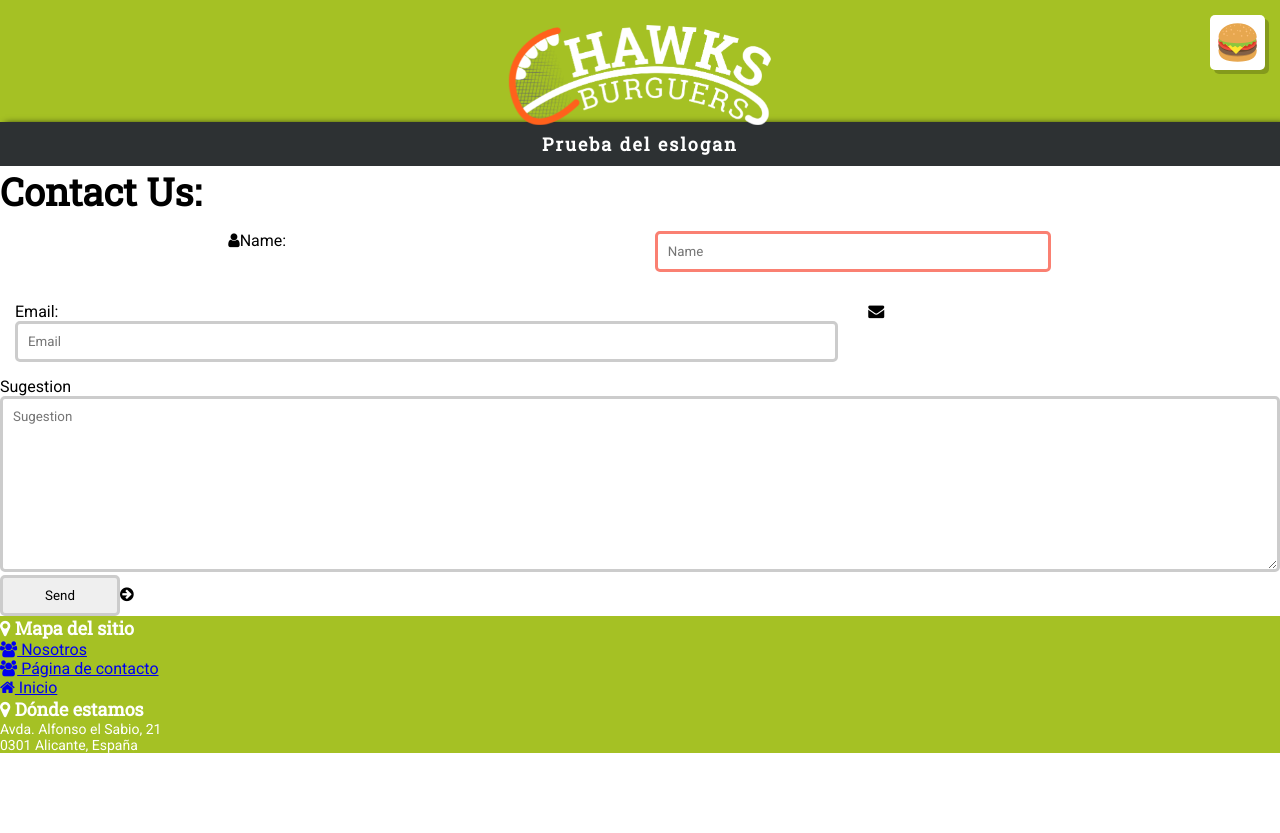
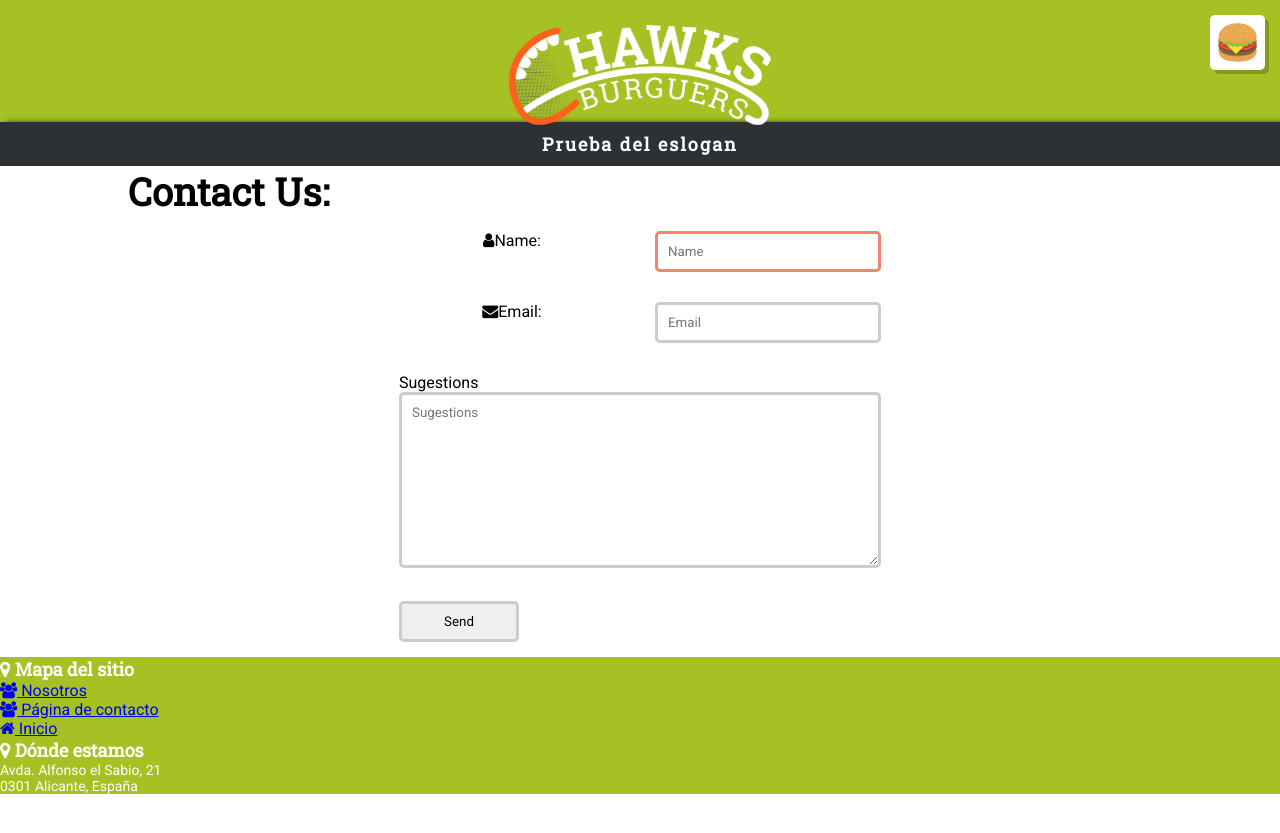
Before and after one commit to cArlitXs/HawksBurgers, a Jekyll site: the page built from contacto.html, in a window 1280 px wide. Shown: the top 833 px of the page. Built offline with Jekyll 4.4.1, drawn with Linux system fonts in a browser that asks for light colours.

Commit message:
Estilos al boton y todo centrado

```diff
--- a/contacto.html
+++ b/contacto.html
@@ -5,37 +5,49 @@ permalink: /contacto
 icon: "fa-users"
 menu: "yes"
 ---
-<div>
+<div class="container">
 	<div id="contenidoContacto">
-		<div >
+
 			<div id="tituloContacto"><h1>Contact Us:<h1></div>
-		</div>
 
 		<form>
 			<div class="row">
-				<div class="col-2 col-s-12">
+				<div class="col-3 col-s-12"></div>
+				<div class="col-3 col-s-12" style="text-align:center">
+					<label><i class="fa fa-user"></i>Name:</label>
 				</div>
-				<div class="col-4 col-s-6">
-					<label style="text-align: right;"><i class="fa fa-user"></i>Name:</label>
-				</div>
-				<div class="col-4 col-s-6">
+				<div class="col-3 col-s-12">
 					<input id="name" style="width:100%;" type="text" name="Name" size="20" placeholder="Name" required autofocus>
 				</div>
-				<div class="col-2 col-s-12">
+				<div class="col-3 col-s-12"></div>
+			</div>
+
+			<div class="row">
+				<div class="col-3 col-s-12"></div>
+				<div class="col-3 col-s-12" style="text-align:center">
+					<label style="text-align:right;"><i class="fa fa-envelope"></i>Email:</label>
+				</div>
+				<div class="col-3 col-s-12">
+					<input id="mail" style="width:100%;" type="mail"  name="Email" size="20" placeholder="Email" required>
+				</div>
+				<div class="col-3 col-s-12"></div>
+			</div>
+			<div class="row">
+				<div class="col-3 col-s-12"></div>
+				<div class="col-6 col-s-12">
+					<label style="margin-top:200px;">Sugestions</label>
+						<div>
+							<p><textarea name="textarea" rows="10" cols="50"  placeholder="Sugestions"></textarea></p>
+						</div>
 				</div>
 			</div>
 			<div class="row">
-				<div class="col-8 col-s-8">
-					<label>Email:</label>
-					<input id="mail" type="mail" id="Email" name="Email" size="20" placeholder="Email" required>
+				<div class="col-3 col-s-12"></div>
+				<div class="col-6 col-s-12">
+					<div id="idboton">
+						<input id="send" type="button" value="Send" onclick="" size="12">
 					</div>
-				<div class="col-4 col-s-4">
-					<i class="fa fa-envelope"></i>
 				</div>
-			</div>
-				<div class="row"><label>Sugestion</label><div ><p><textarea name="textarea" rows="10" cols="50"  placeholder="Sugestion"></textarea></p></div>
-			</div>
-				<div class="row"><div ><input id="send" type="button" value="Send" onclick="" size="24"><i class="fa fa-arrow-circle-right"></i></div>
 			</div>
 		</form>
 	</div>
```
